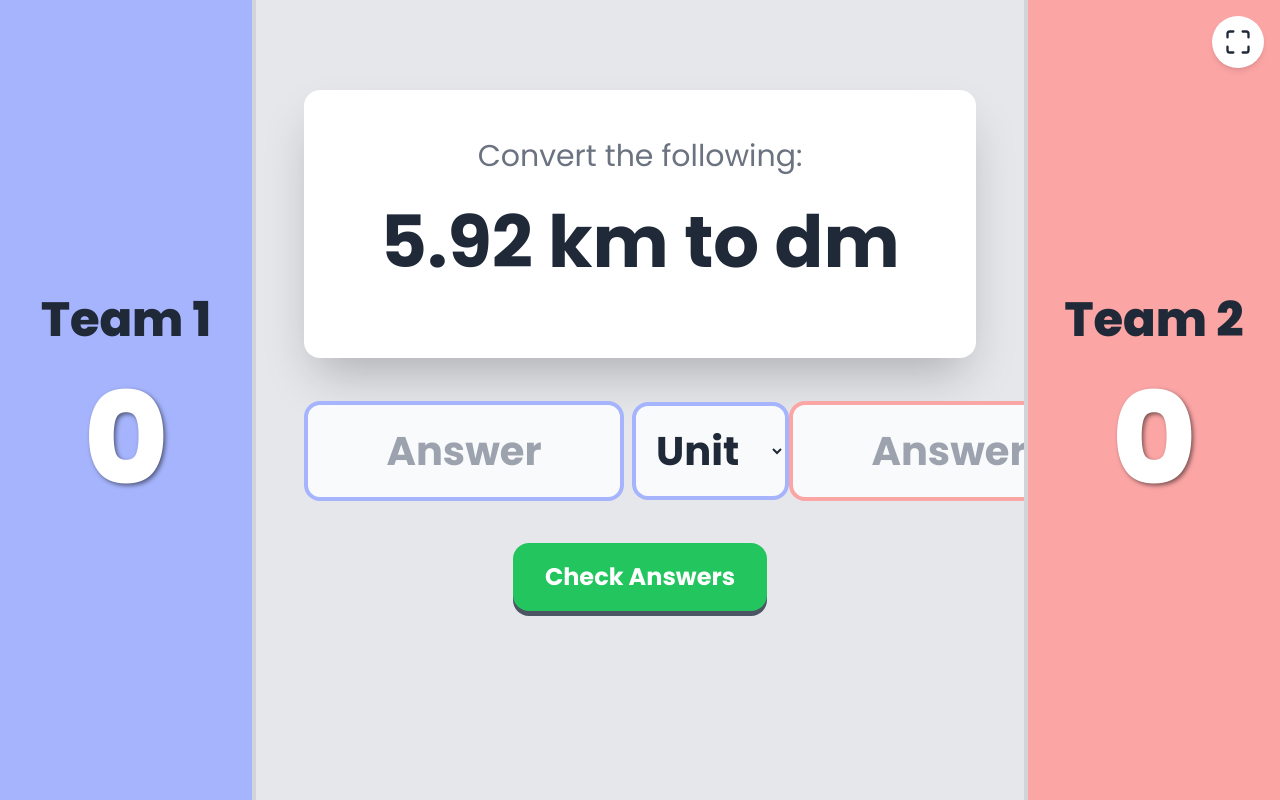
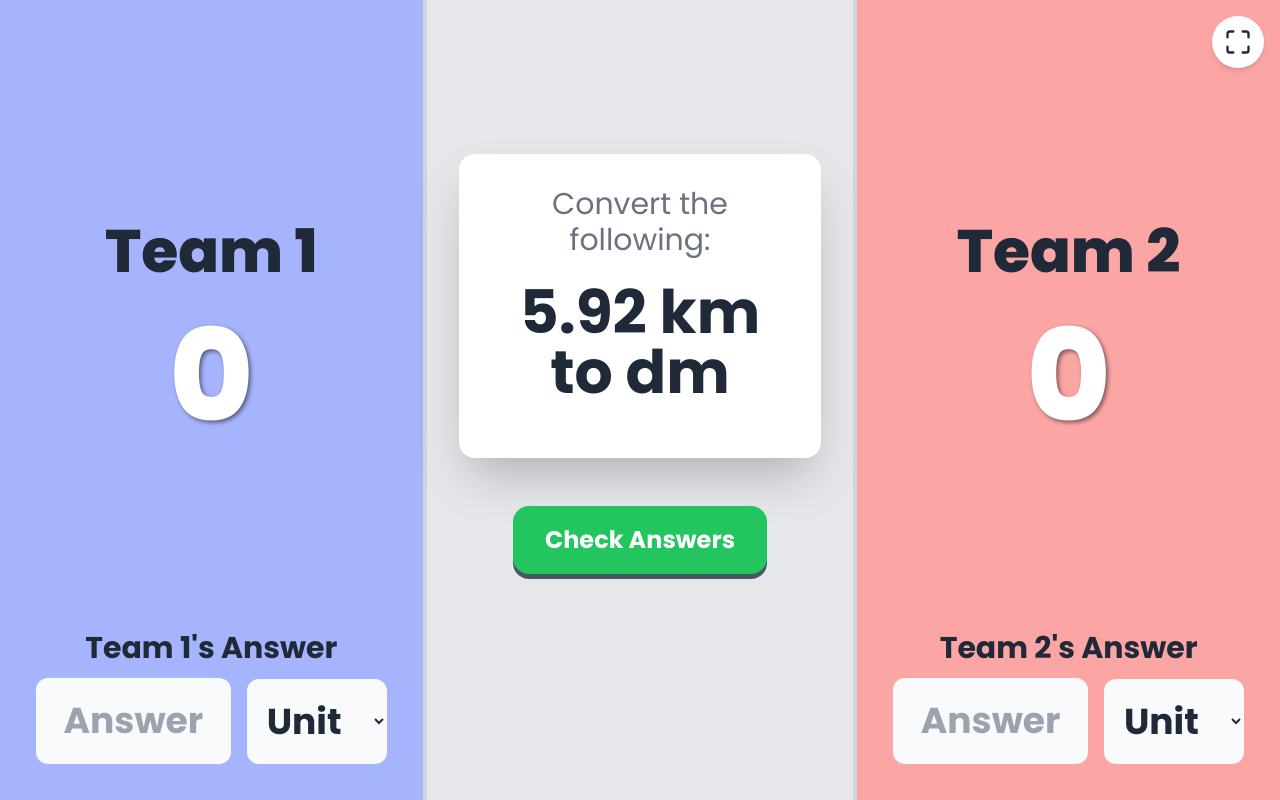
Before and after one commit to robertdmorris-creator/Metric-Team-Game, a plain HTML site: page index.html in a window 1280 px wide. Both pictures are taken after a click on the button "Start Game!". Drawn offline with nearby package versions, Linux system fonts and the light colour scheme.

Commit message:
index.html

```diff
--- a/index.html
+++ b/index.html
@@ -26,9 +26,9 @@
             border: 4px solid #9ca3af;
             border-radius: 1rem;
             padding: 1rem;
-            width: 320px; /* Increased width for more space */
+            width: 250px;
             text-align: center;
-            font-size: 2.5rem;
+            font-size: 2.25rem;
             font-weight: 700;
             background-color: #f9fafb;
             cursor: pointer;
@@ -38,7 +38,7 @@
             border: 4px solid #9ca3af;
             border-radius: 1rem;
             padding: 1rem;
-            font-size: 2.5rem;
+            font-size: 2.25rem;
             font-weight: 700;
             background-color: #f9fafb;
             cursor: pointer;
@@ -78,7 +78,7 @@
             border: 2px solid #d1d5db;
             border-radius: 0.5rem;
             padding: 0.5rem 1rem;
-            font-size: 2rem; /* Increased font size */
+            font-size: 2rem;
         }
         #setup-modal input[type="color"] {
             -webkit-appearance: none;
@@ -98,7 +98,6 @@
             border-radius: 0.75rem;
             border: 4px solid #9ca3af;
         }
-
     </style>
 </head>
 <body class="bg-gray-100 text-gray-800">
@@ -139,43 +138,46 @@
 
     <div id="game-container" class="flex h-screen w-screen relative hidden">
         <!-- Team 1 Section (Left) -->
-        <div id="team1-section" class="team-section w-1/5 flex flex-col items-center justify-center p-8 border-r-4 border-gray-300">
-            <h2 id="team1-name" class="text-5xl font-extrabold">Team 1</h2>
-            <p class="text-9xl font-extrabold text-white mt-8" style="text-shadow: 2px 2px 4px #00000080;"><span id="team1-score">0</span></p>
+        <div id="team1-section" class="team-section w-1/3 flex flex-col items-center p-8 border-r-4 border-gray-300">
+            <div class="flex-grow flex flex-col items-center justify-center">
+                <h2 id="team1-name" class="text-6xl font-extrabold text-center">Team 1</h2>
+                <p class="text-9xl font-extrabold text-white mt-8" style="text-shadow: 2px 2px 4px #00000080;"><span id="team1-score">0</span></p>
+            </div>
+            <div class="w-full">
+                <h3 id="team1-answer-label" class="text-3xl font-bold mb-2 text-center">Team 1's Answer</h3>
+                <div class="input-container">
+                    <input type="text" id="team1-answer" class="answer-input w-full" placeholder="Answer" readonly onclick="openNumpad(this)">
+                    <select id="team1-unit" class="unit-select"></select>
+                </div>
+            </div>
         </div>
 
         <!-- Center Section (Game Board) -->
-        <div class="w-3/5 bg-gray-200 flex flex-col items-center justify-evenly p-12 text-center">
-            <div id="question-area" class="bg-white p-12 rounded-2xl shadow-2xl w-full">
+        <div class="w-1/3 bg-gray-200 flex flex-col items-center justify-center p-8 text-center gap-12">
+            <div id="question-area" class="bg-white p-8 rounded-2xl shadow-2xl w-full">
                 <p class="text-3xl text-gray-500">Convert the following:</p>
-                <p id="question-text" class="text-7xl font-bold my-8 text-gray-800">1.2 kg to mg</p>
+                <p id="question-text" class="text-6xl font-bold my-6 text-gray-800">1.2 kg to mg</p>
             </div>
+            <div>
+                <button id="check-btn" class="btn bg-green-500 hover:bg-green-600 text-white">Check Answers</button>
+                <button id="next-btn" class="btn bg-gray-500 hover:bg-gray-600 text-white hidden">Next Question</button>
+                <div id="feedback-area" class="text-4xl font-bold h-14 mt-4"></div>
+            </div>
+        </div>
 
-            <div class="flex w-full justify-around">
-                <!-- Team 1 Answer Area -->
+        <!-- Team 2 Section (Right) -->
+        <div id="team2-section" class="team-section w-1/3 flex flex-col items-center p-8 border-l-4 border-gray-300">
+             <div class="flex-grow flex flex-col items-center justify-center">
+                <h2 id="team2-name" class="text-6xl font-extrabold text-center">Team 2</h2>
+                <p class="text-9xl font-extrabold text-white mt-8" style="text-shadow: 2px 2px 4px #00000080;"><span id="team2-score">0</span></p>
+            </div>
+            <div class="w-full">
+                <h3 id="team2-answer-label" class="text-3xl font-bold mb-2 text-center">Team 2's Answer</h3>
                 <div class="input-container">
-                    <input type="text" id="team1-answer" class="answer-input" placeholder="Answer" readonly onclick="openNumpad(this)">
-                    <select id="team1-unit" class="unit-select"></select>
-                </div>
-                <!-- Team 2 Answer Area -->
-                <div class="input-container">
-                    <input type="text" id="team2-answer" class="answer-input" placeholder="Answer" readonly onclick="openNumpad(this)">
+                    <input type="text" id="team2-answer" class="answer-input w-full" placeholder="Answer" readonly onclick="openNumpad(this)">
                     <select id="team2-unit" class="unit-select"></select>
                 </div>
             </div>
-
-            <div>
-                <button id="check-btn" class="btn bg-green-500 hover:bg-green-600 text-white">Check Answers</button>
-                <button id="next-btn" class="btn bg-gray-500 hover:bg-gray-600 text-white hidden">Next Question</button>
-            </div>
-
-             <div id="feedback-area" class="text-4xl font-bold h-14"></div>
-        </div>
-
-        <!-- Team 2 Section (Right) -->
-        <div id="team2-section" class="team-section w-1/5 flex flex-col items-center justify-center p-8 border-l-4 border-gray-300">
-            <h2 id="team2-name" class="text-5xl font-extrabold">Team 2</h2>
-            <p class="text-9xl font-extrabold text-white mt-8" style="text-shadow: 2px 2px 4px #00000080;"><span id="team2-score">0</span></p>
         </div>
     </div>
 
@@ -289,6 +291,9 @@
             team2Section.style.backgroundColor = teamColors.team2.bg;
             team1NameEl.style.color = teamColors.team1.text;
             team2NameEl.style.color = teamColors.team2.text;
+
+            document.getElementById('team1-answer-label').style.color = teamColors.team1.text;
+            document.getElementById('team2-answer-label').style.color = teamColors.team2.text;
 
             team1AnswerEl.style.borderColor = teamColors.team1.bg;
             team1UnitEl.style.borderColor = teamColors.team1.bg;
```
